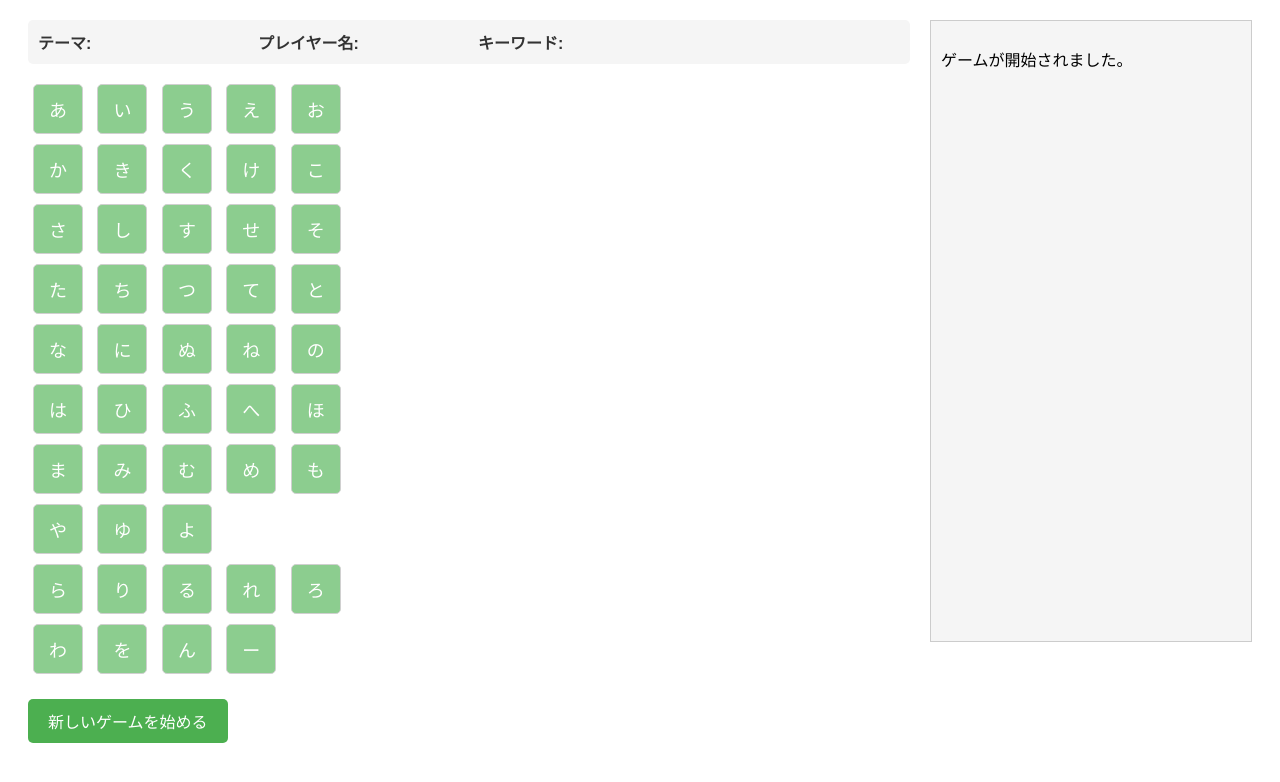
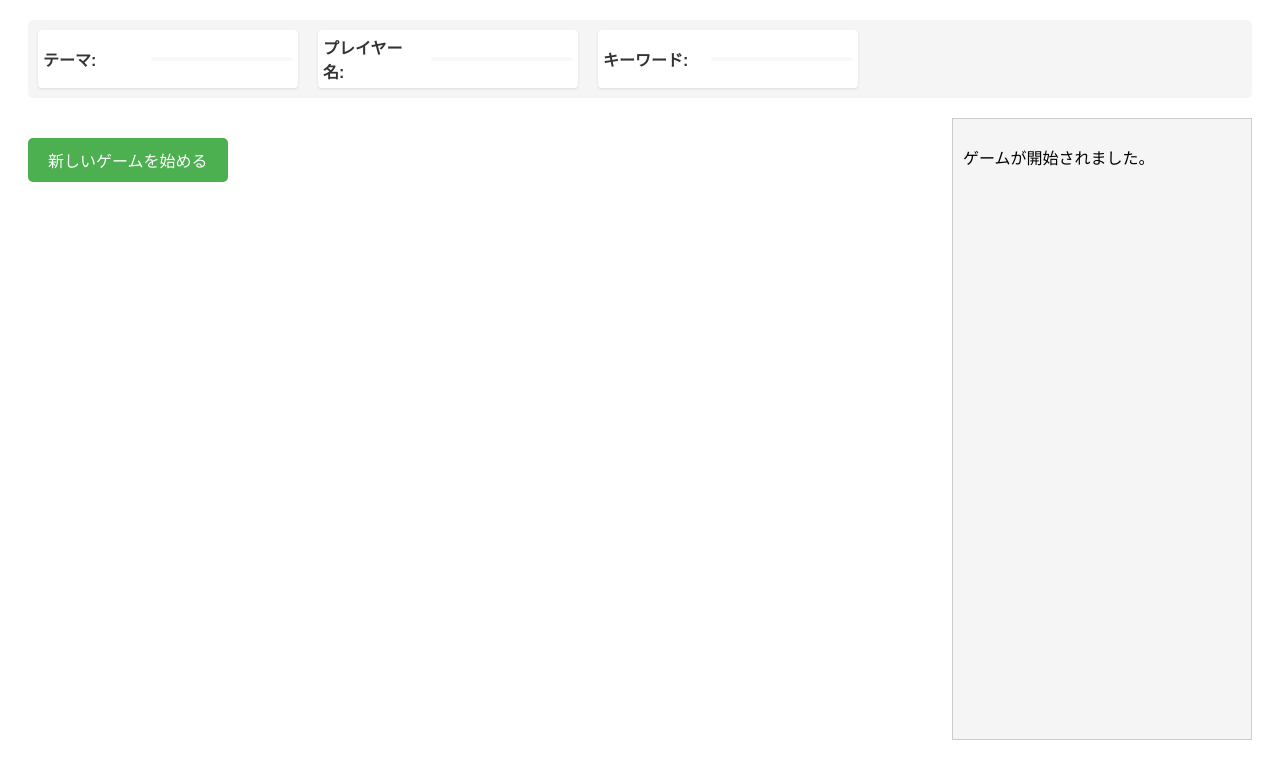
Before and after one commit to sinsok/aiue3, a Flask app: page /game in a window 1280 px wide. Shown: the top 782 px of the page. Run offline with Flask 3, Linux system fonts and the light colour scheme.

Commit message:
機能改善とレイアウト調整

```diff
--- a/aiuebattle/data/state.json
+++ b/aiuebattle/data/state.json
@@ -1,5 +1,5 @@
 {
-    "theme": "ゲームボーイアドバンスのソフト",
+    "theme": "コンビニにないもの",
     "current_player_index": 0,
     "player_count": 2,
     "players": [],
--- a/aiuebattle/static/css/styles.css
+++ b/aiuebattle/static/css/styles.css
@@ -34,23 +34,43 @@
     width: 50px;
     height: 50px;
 }
+
 .game-container {
-    display: flex;
-    gap: 20px;
     margin: 20px;
 }
 
-.main-content {
+.two-column-layout {
+    display: flex;
+    gap: 20px;
+    margin-top: 20px;
+}
+
+.left-column {
     flex: 1;
+    min-width: 0;
+}
+
+.right-column {
+    width: 300px;
+    flex-shrink: 0;
 }
 
 #logBox {
-    width: 300px;
-    height: 600px;
+    height: calc(100vh - 200px);
     border: 1px solid #ccc;
     padding: 10px;
     overflow-y: auto;
     background-color: #f5f5f5;
+    position: sticky;
+    top: 20px;
+}
+
+#playerList {
+    margin-bottom: 20px;
+}
+
+.main-content {
+    max-width: 100%;
 }
 
 .game-info {
@@ -66,19 +86,32 @@
     display: flex;
     align-items: center;
     gap: 8px;
-    width: 200px;
-    overflow: hidden;
-    text-overflow: ellipsis;
-    white-space: nowrap;
+    min-width: 250px;
+    max-width: 300px;
+    padding: 5px;
+    background-color: #ffffff;
+    border-radius: 4px;
+    box-shadow: 0 1px 3px rgba(0,0,0,0.1);
 }
 
 .info-label {
     font-weight: bold;
     color: #333;
+    flex-shrink: 0;
+    width: 100px;
 }
 
 .info-value {
     color: #666;
+    overflow: hidden;
+    text-overflow: ellipsis;
+    white-space: nowrap;
+    font-size: 14px;
+    padding: 2px 6px;
+    background-color: #f8f8f8;
+    border-radius: 3px;
+    flex: 1;
+    min-width: 0;
 }
 
 #returnToGuest {
--- a/aiuebattle/static/js/game.js
+++ b/aiuebattle/static/js/game.js
@@ -71,7 +71,7 @@
                     const nameElement = document.createElement("span");
                     nameElement.textContent = player.name;
                     nameElement.style.display = "inline-block"; // インラインブロックに設定
-                    nameElement.style.width = "100px"; // 固定幅を設定
+                    nameElement.style.width = "200px"; // 固定幅を設定
 
                     // 失格表示
                     const eliminatedElement = document.createElement("span");
@@ -106,13 +106,20 @@
 
                 // ゲーム終了かつ新しいゲームが開始されている場合のみボタンを表示
                 const returnButton = document.querySelector("#returnToGuest");
+                const hiraganaBoard = document.querySelector("#hiragana-board");
+
                 if (!state.game_started && !state.game_finished && state.theme) {
-                    returnButton.style.display = "block";
-                    returnButton.addEventListener("click", () => {
-                        window.location.href = "/guest";
-                    });
-                } else {
-                    returnButton.style.display = "none";
+                    if (returnButton) {
+                        returnButton.style.display = "block";
+                        // returnToGuestボタンのクリックイベントを追加
+                        returnButton.addEventListener("click", () => {
+                            window.location.href = "/guest";
+                        });
+                    }
+                    // returnToGuestが表示される時にhiragana-boardを非表示にする
+                    if (hiraganaBoard) {
+                        hiraganaBoard.style.display = "none";
+                    }
                 }
             })
             .catch((error) => {
--- a/aiuebattle/templates/game.html
+++ b/aiuebattle/templates/game.html
@@ -8,7 +8,6 @@
 </head>
 <body>
     <div class="game-container">
-        <div class="main-content">
         <div class="game-info">
             <div class="info-item">
                 <span class="info-label">テーマ:</span>
@@ -23,6 +22,8 @@
                 <span id="keyword" class="info-value"></span>
             </div>
         </div>
+        <div class="two-column-layout">
+            <div class="left-column">
                 <div id="playerList"></div>
                 <div id="hiragana-board">
                     <div>
@@ -95,7 +96,10 @@
                 </div>
                 <button id="returnToGuest" style="display: none;">新しいゲームを始める</button>
             </div>
+            <div class="right-column">
                 <div id="logBox"></div>
+            </div>
+        </div>
     </div>
 </body>
 </html>
```
Also changed, not shown: aiuebattle/static/js/guest.js (+12 -0 lines), 3 other files. Lines whose indentation alone changed are shown as unchanged.
